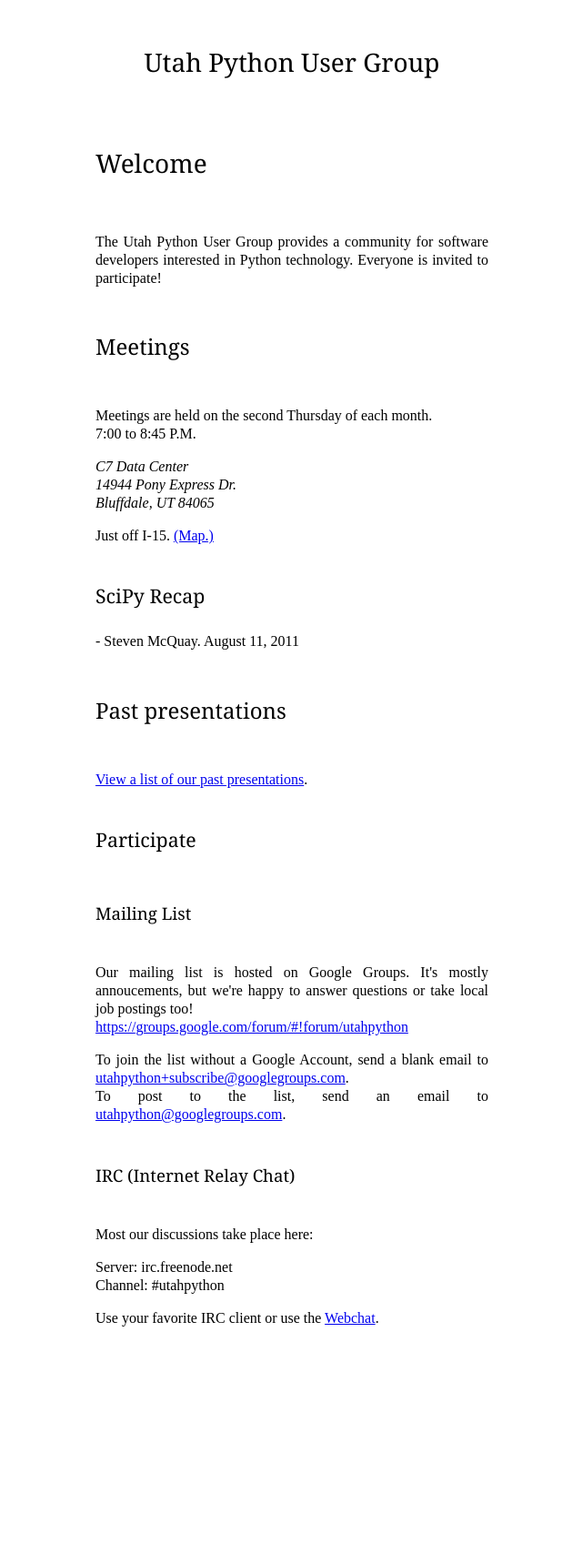
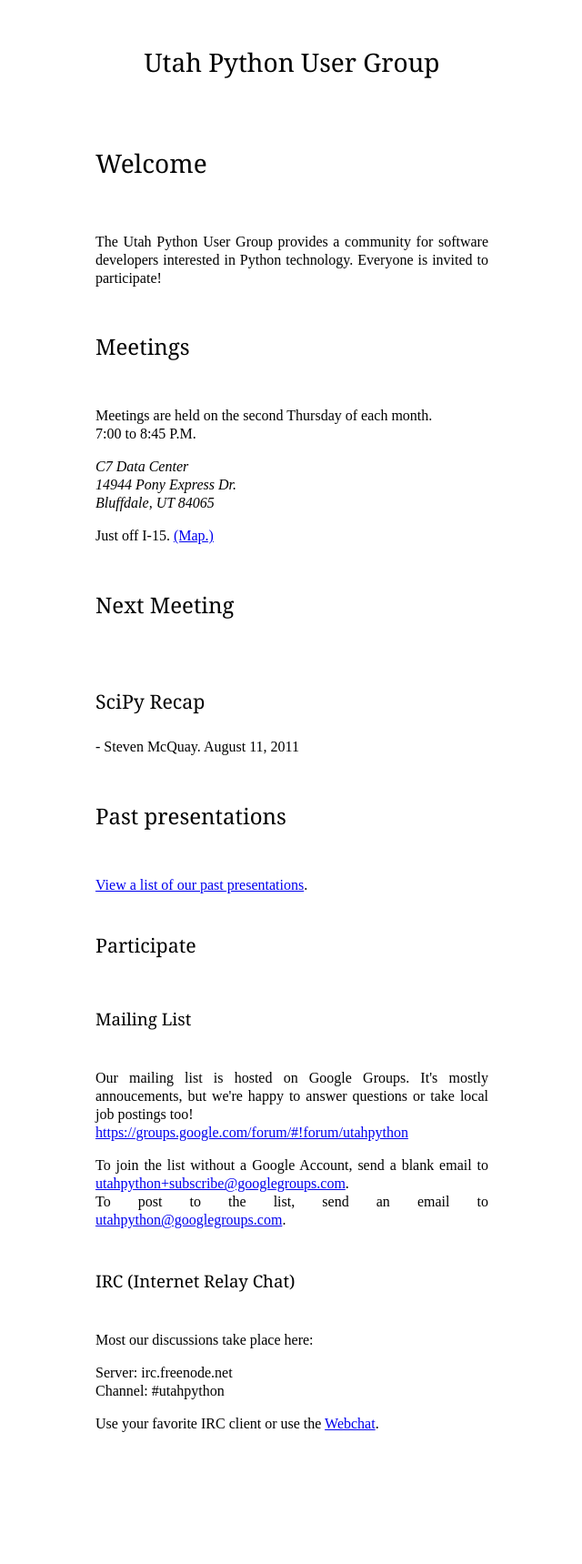
Before and after one commit to utahpython/utahpython.github.com, a Jekyll site: the page built from index.html, in a window 1280 px wide. Shown: the whole page at 91% size, without its empty margins (283-923 px from the left). Built offline with Jekyll 4.4.1, drawn with Linux system fonts in a browser that asks for light colours; some web fonts are replaced; before the commit the page ends 1603 px from its top, so only the background shows below that.

Commit message:
Edited index.html via GitHub

```diff
--- a/index.html
+++ b/index.html
@@ -27,6 +27,7 @@
     <p>Just off I-15. <a href="{{ page.url-map }}">(Map.)</a></p>
 </div>
 <div class="nextmeeting">
+    <h2>Next Meeting</h2>
     <p><h3>SciPy Recap</h3> - Steven McQuay. August 11, 2011</p>
 </div>
 <div class="archives">
```
